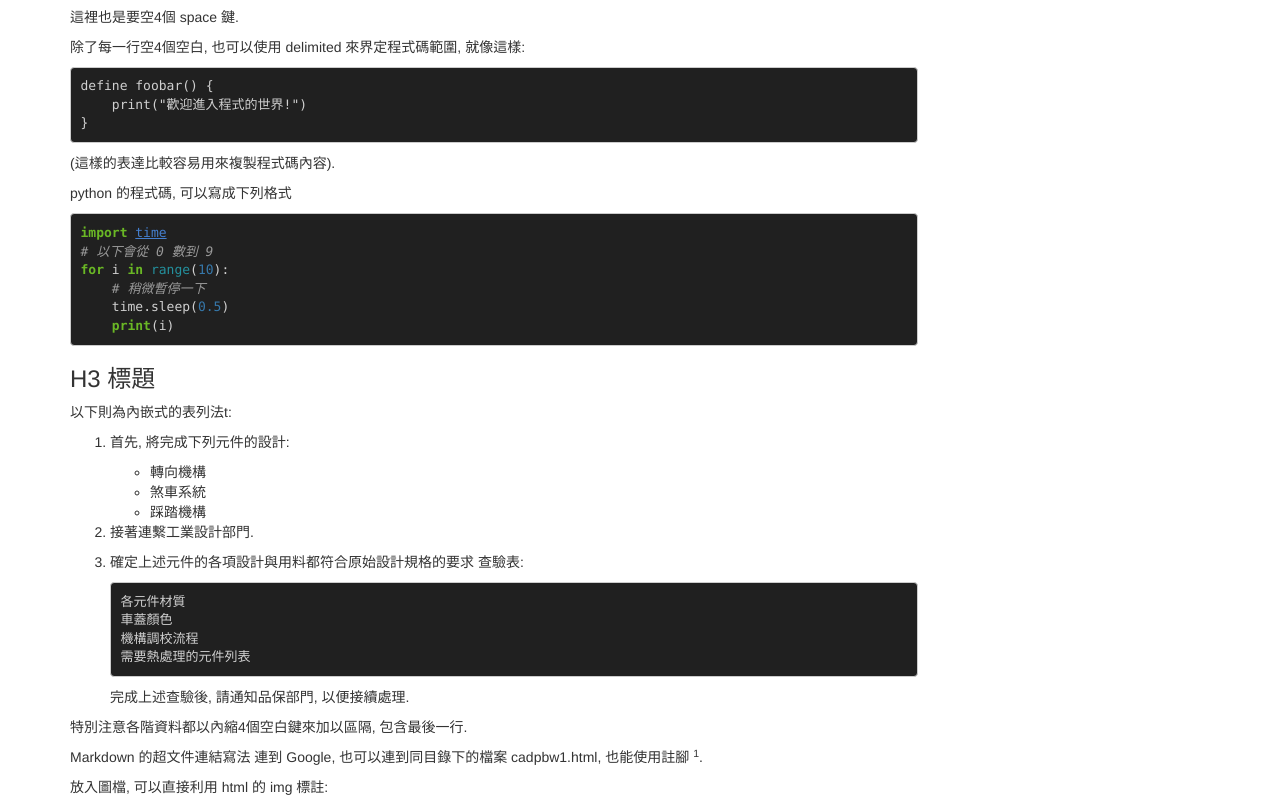
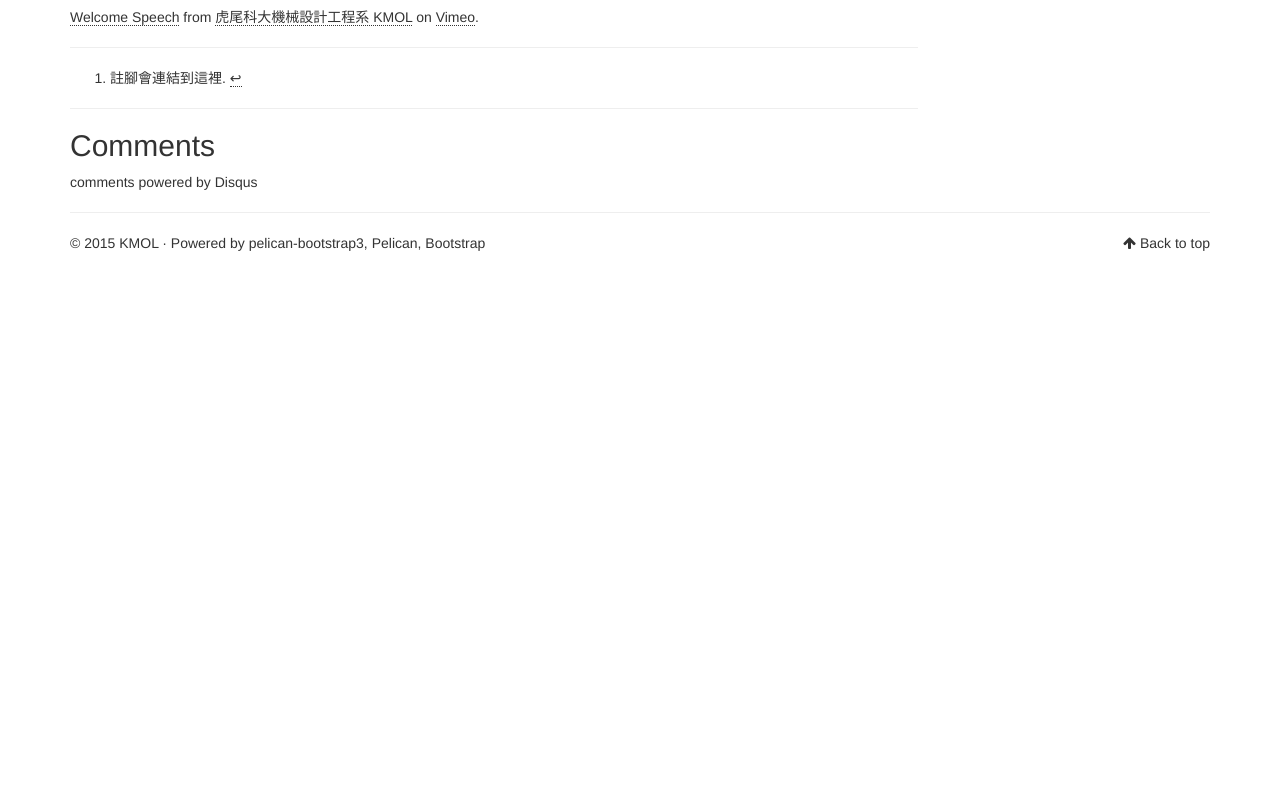
Before and after one commit to 49923230/homework, a website: page 2015cp_hw.html in a window 1280 px wide. Shown: the part 1069-1873 px from the top of the page. After the commit the page ends 1332 px from the top, so only its background shows below. Drawn offline with Linux system fonts and the light colour scheme; a script that the page names is missing.

Commit message:
initial add

```diff
--- a/2015cp_hw.html
+++ b/2015cp_hw.html
@@ -125,68 +125,6 @@
 <li>10. After pushing all the files to the github then it's able to open the file from the link " http://49923230.github.io/creo2primer/".</li>
 </ul>
 
-
-
-</ol>
-
-
-
-</pre></div>
-
-
-<p>這裡也是要空4個 space 鍵. </p>
-<p>除了每一行空4個空白, 也可以使用 delimited 來界定程式碼範圍, 就像這樣:</p>
-<div class="highlight"><pre>define foobar() {
-    print(&quot;歡迎進入程式的世界!&quot;)
-}
-</pre></div>
-
-
-<p>(這樣的表達比較容易用來複製程式碼內容).</p>
-<p>python 的程式碼, 可以寫成下列格式</p>
-<div class="highlight"><pre><span class="kn">import</span> <span class="nn">time</span>
-<span class="c"># 以下會從 0 數到 9</span>
-<span class="k">for</span> <span class="n">i</span> <span class="ow">in</span> <span class="nb">range</span><span class="p">(</span><span class="mi">10</span><span class="p">):</span>
-    <span class="c"># 稍微暫停一下</span>
-    <span class="n">time</span><span class="o">.</span><span class="n">sleep</span><span class="p">(</span><span class="mf">0.5</span><span class="p">)</span>
-    <span class="k">print</span><span class="p">(</span><span class="n">i</span><span class="p">)</span>
-</pre></div>
-
-
-<h3>H3 標題</h3>
-<p>以下則為內嵌式的表列法t:</p>
-<ol>
-<li>
-<p>首先, 將完成下列元件的設計:</p>
-<ul>
-<li>轉向機構</li>
-<li>煞車系統</li>
-<li>踩踏機構</li>
-</ul>
-</li>
-<li>
-<p>接著連繫工業設計部門.</p>
-</li>
-<li>
-<p>確定上述元件的各項設計與用料都符合原始設計規格的要求
-    查驗表:</p>
-<div class="highlight"><pre>各元件材質
-車蓋顏色
-機構調校流程
-需要熱處理的元件列表
-</pre></div>
-
-
-<p>完成上述查驗後, 請通知品保部門, 以便接續處理.</p>
-</li>
-</ol>
-<p>特別注意各階資料都以內縮4個空白鍵來加以區隔, 包含最後一行.</p>
-<p>Markdown 的超文件連結寫法 <a href="http://www.google.com" target="_blank">連到 Google</a>, 也可以連到同目錄下的檔案 <a href="cadpbw1.html" target="_blank">cadpbw1.html</a>, 也能使用註腳 <sup id="fnref:1"><a class="footnote-ref" href="#fn:1" rel="footnote">1</a></sup>.</p>
-<p>放入圖檔, 可以直接利用 html 的 img 標註:</p>
-<p><img src="images/3d_parts_viewer.png" width="250" alt="3D 零件檢視"></img></p>
-<p>Vimeo 影片嵌入(直接從 Vimeo 影片上的 Share 複製 html 碼):</p>
-<iframe src="https://player.vimeo.com/video/137724068" width="500" height="281" frameborder="0" webkitallowfullscreen mozallowfullscreen allowfullscreen></iframe>
-
 <p><p><a href="https://vimeo.com/137724068">Welcome Speech</a> from <a href="https://vimeo.com/user24079973">虎尾科大機械設計工程系 KMOL</a> on <a href="https://vimeo.com">Vimeo</a>.</p></p>
 <div class="footnote">
 <hr />
```
